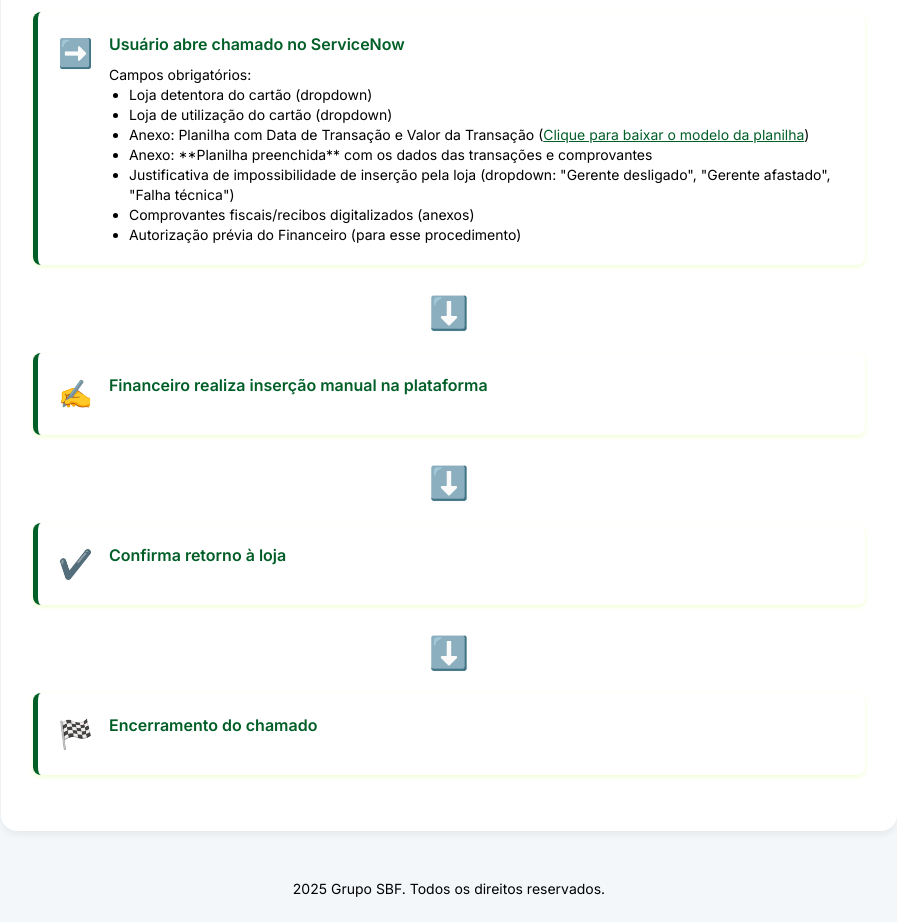
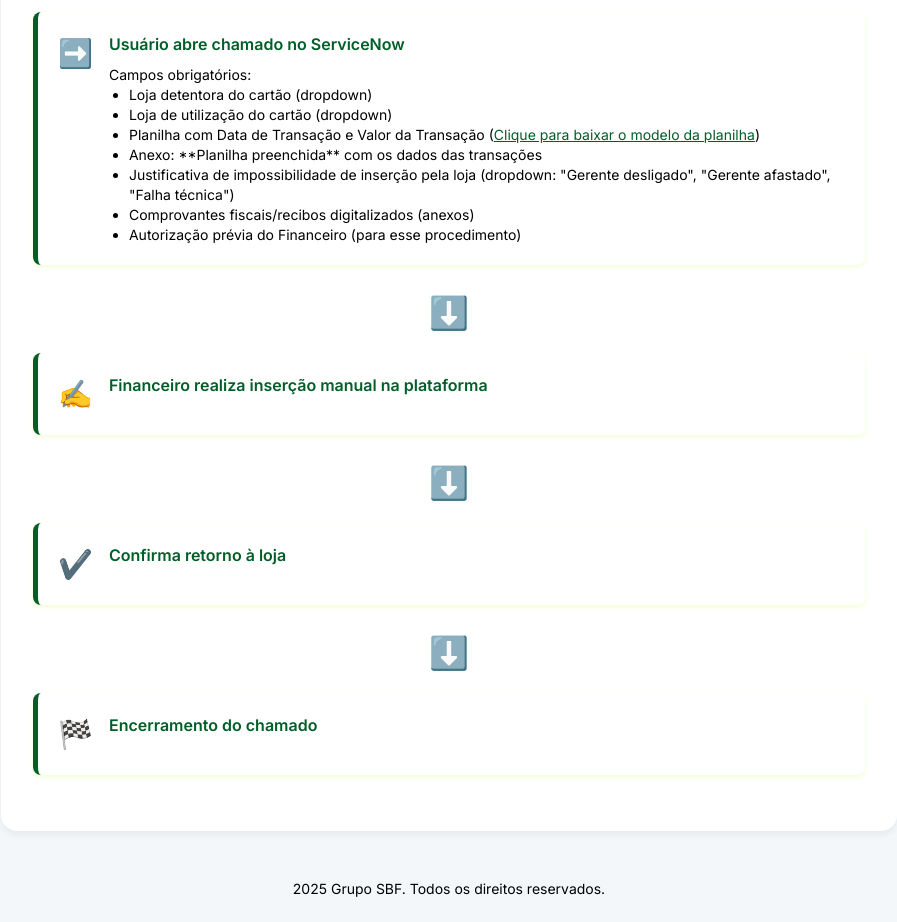
Before and after one commit to rslisboa/clara-snow, a plain HTML site: page index.html in a window 1280 px wide. Shown: the part 7140-8062 px from the top of the page, without its empty margins (191-1088 px from the left). Drawn offline with nearby package versions, Linux system fonts and the light colour scheme.

Commit message:
Update index.html

```diff
--- a/index.html
+++ b/index.html
@@ -429,8 +429,8 @@
                         <ul class="list-disc ml-5 text-sm text-[#000000]">
                             <li>Loja detentora do cartão (dropdown)</li>
                             <li>Loja de utilização do cartão (dropdown)</li>
-                            <li>Anexo: Planilha com Data de Transação e Valor da Transação (<a href="https://docs.google.com/spreadsheets/d/1QjWjvmxFaEdJLqM4x0KJj4Kzyjmr9ShN/export?format=xlsx&ouid=103093324357624510230&rtpof=true&sd=true" download="modelo_planilha_transacoes.xlsx" class="text-[#005E27] underline hover:text-[#B5FF20]">Clique para baixar o modelo da planilha</a>)</li>
-                            <li>Anexo: **Planilha preenchida** com os dados das transações e comprovantes</li>
+                            <li>Planilha com Data de Transação e Valor da Transação (<a href="https://docs.google.com/spreadsheets/d/1QjWjvmxFaEdJLqM4x0KJj4Kzyjmr9ShN/export?format=xlsx&ouid=103093324357624510230&rtpof=true&sd=true" download="modelo_planilha_transacoes.xlsx" class="text-[#005E27] underline hover:text-[#B5FF20]">Clique para baixar o modelo da planilha</a>)</li>
+                            <li>Anexo: **Planilha preenchida** com os dados das transações</li>
                             <li>Justificativa de impossibilidade de inserção pela loja (dropdown: "Gerente desligado", "Gerente afastado", "Falha técnica")</li>
                             <li>Comprovantes fiscais/recibos digitalizados (anexos)</li>
                             <li>Autorização prévia do Financeiro (para esse procedimento)</li>
```
